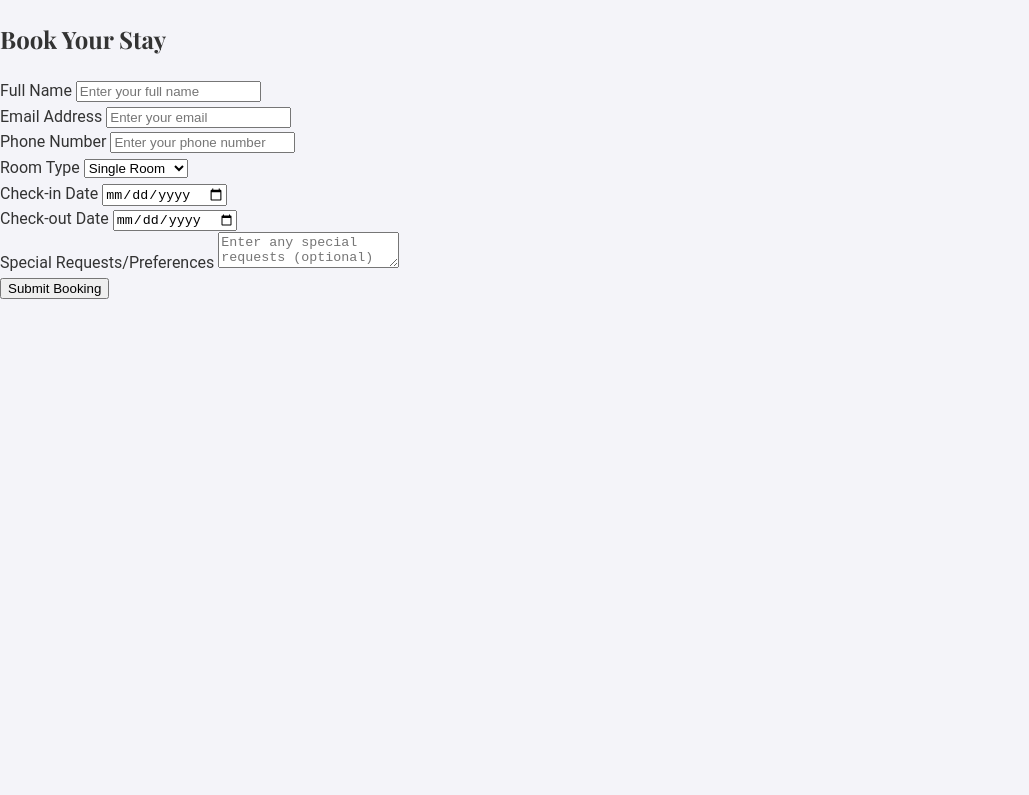
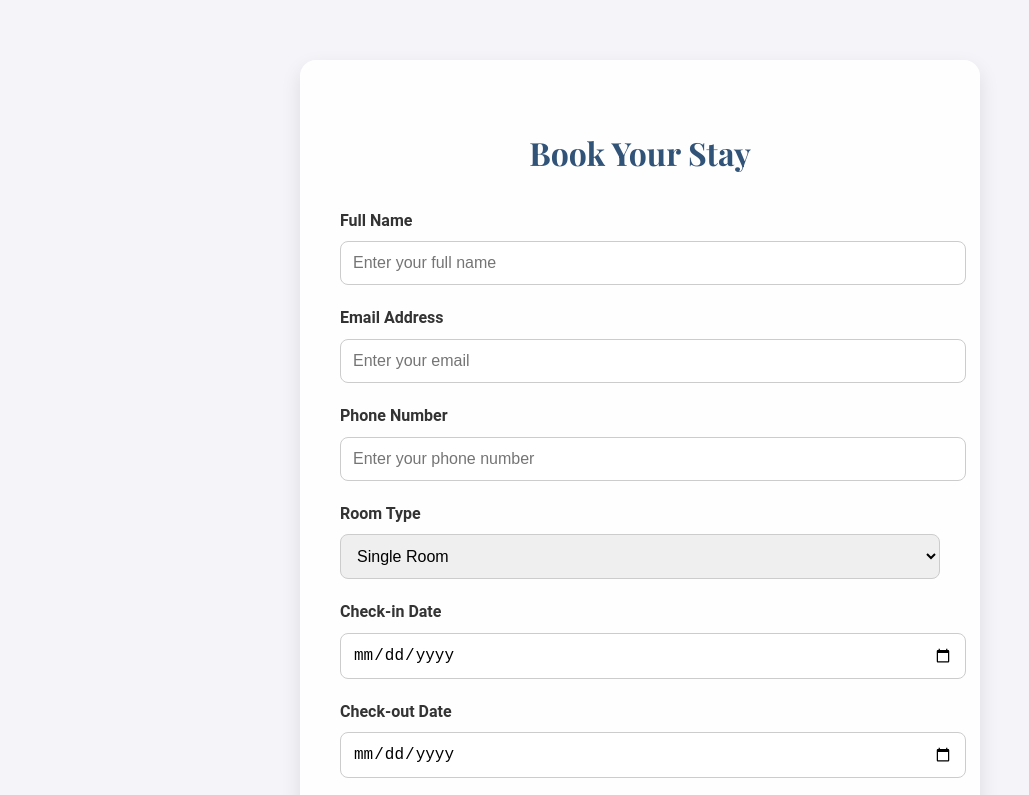
Before and after one commit to IainMesser/cprg-218-assignment-3, a plain HTML site: page booking.html in a window 1280 px wide. Shown: the top 795 px of the page, without its empty margins (0-1029 px from the left). Drawn offline with nearby package versions, Linux system fonts and the light colour scheme.

Commit message:
added css booking page

```diff
--- a/styles.css
+++ b/styles.css
@@ -343,6 +343,72 @@ nav ul li a:hover {
     margin-bottom: 10px;
 }
 
+/* Booking Section */
+.booking-page {
+    display: flex;
+    justify-content: center;
+    align-items: center;
+    padding: 60px 20px;
+  }
+  .booking-container {
+    background: rgba(255, 255, 255, 0.95);
+    padding: 40px;
+    border-radius: 16px;
+    max-width: 600px;
+    width: 100%;
+    box-shadow: 0 8px 20px rgba(0, 0, 0, 0.1);
+  }
+  .booking-container h2 {
+    text-align: center;
+    margin-bottom: 30px;
+    font-size: 2rem;
+    color: #325378;
+  }
+  .booking-form .form-group {
+    margin-bottom: 20px;
+  }
+  .booking-form label {
+    display: block;
+    margin-bottom: 8px;
+    font-weight: 700;
+    color: #333;
+  }
+
+  .booking-form input,
+  .booking-form select,
+  .booking-form textarea {
+    width: 100%;
+    padding: 12px;
+    border: 1px solid #ccc;
+    border-radius: 8px;
+    font-size: 1rem;
+    transition: border-color 0.3s ease;
+  }
+
+  .booking-form input:focus,
+  .booking-form select:focus,
+  .booking-form textarea:focus {
+    border-color: #325378;
+    outline: none;
+  }
+  .btn-submit {
+    display: block;
+    width: 100%;
+    padding: 14px;
+    background-color: #325378;
+    color: white;
+    border: none;
+    border-radius: 8px;
+    font-size: 1.1rem;
+    cursor: pointer;
+    transition: background-color 0.3s ease;
+    margin-top: 10px;
+  }
+
+  .btn-submit:hover {
+    background-color: #007BFF;
+  }
+
 /* Footer */
 footer {
     background-color: #325378;
@@ -375,4 +441,11 @@ footer a:hover {
         max-width: 90%;
         margin: 20px 0;
     }
+    .booking-container {
+        padding: 25px;
+      }
+
+      .booking-container h2 {
+        font-size: 1.6rem;
+      }
 }
```
